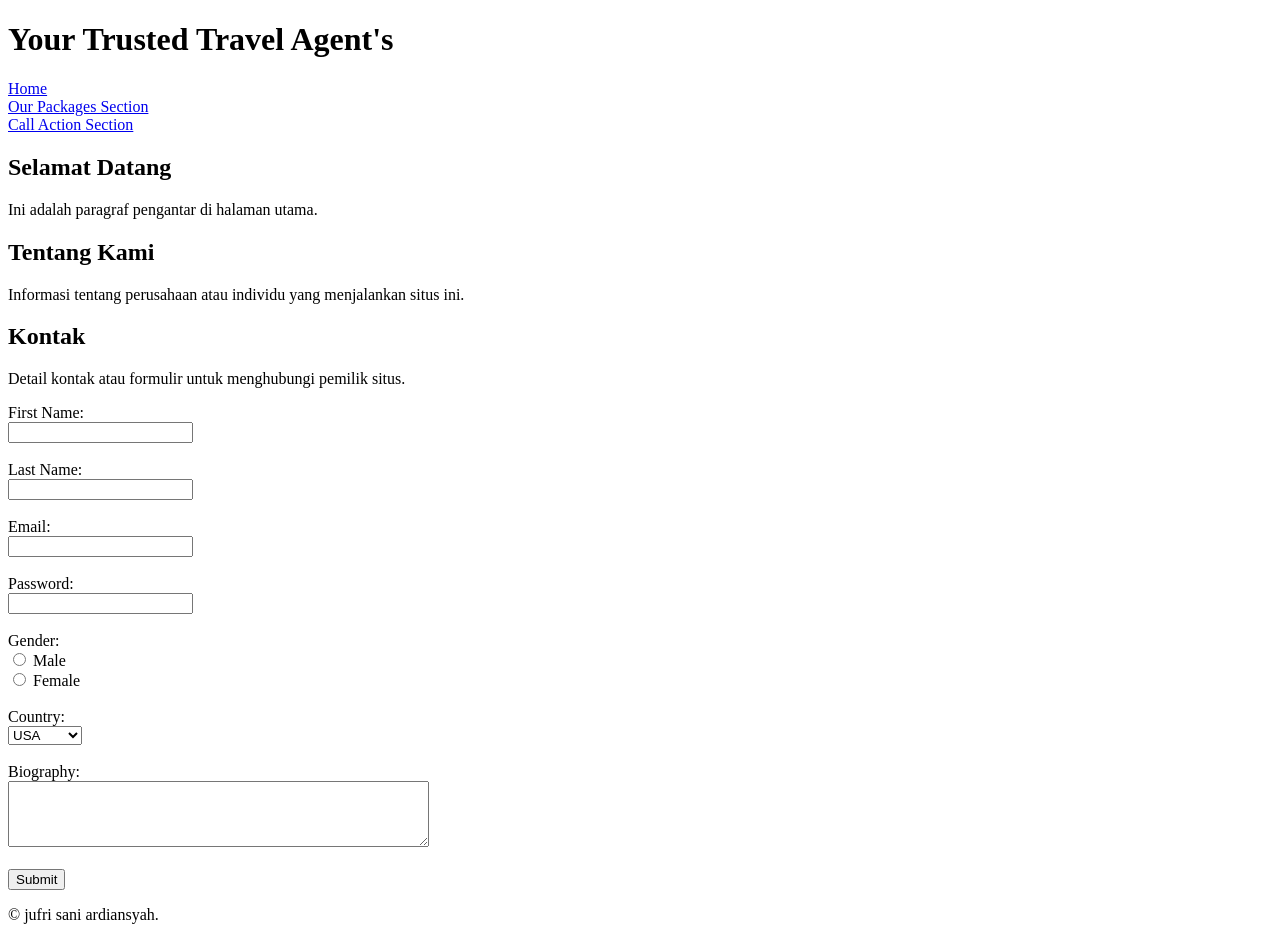
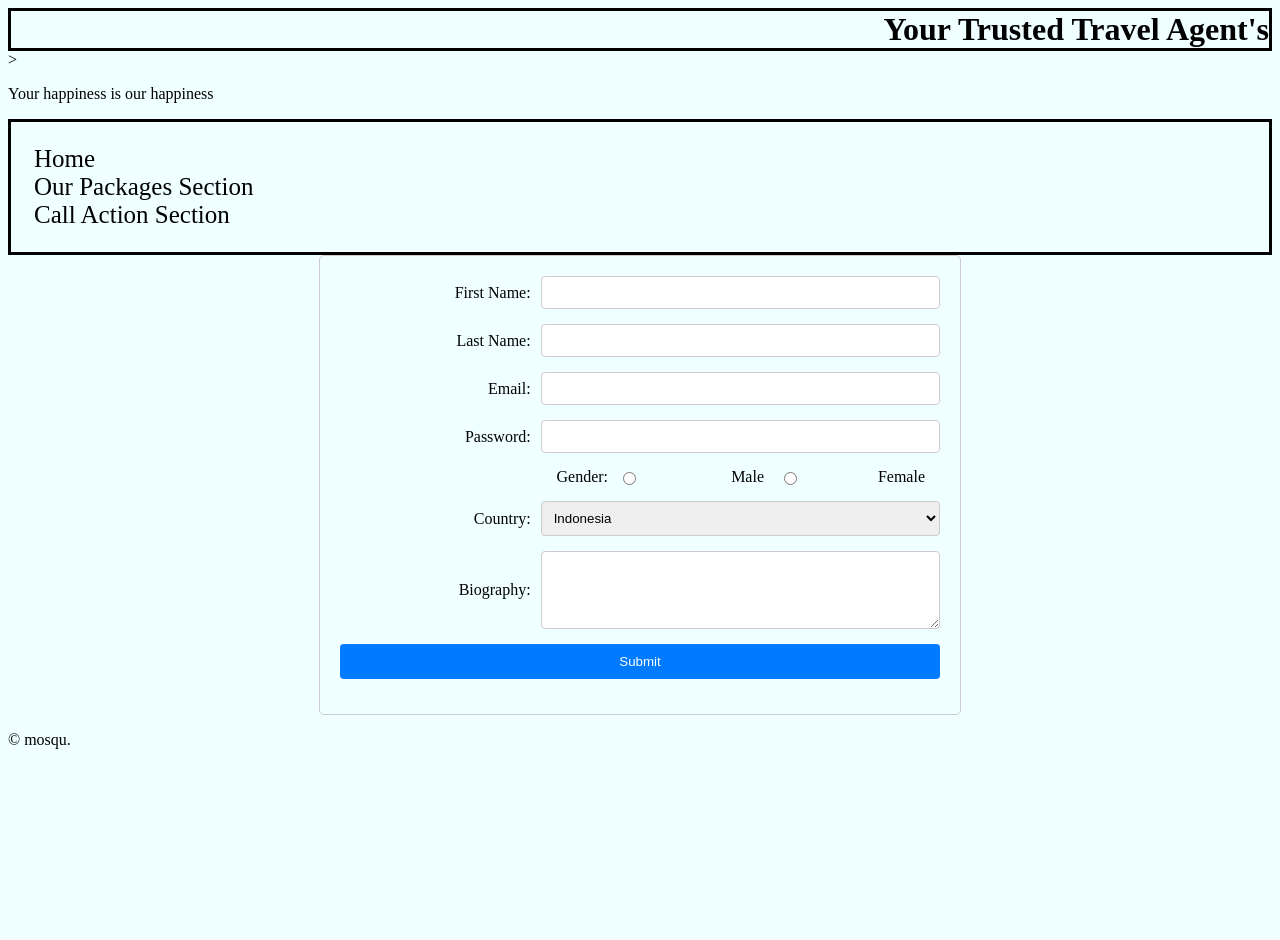
Before and after one commit to revou-fundamental-course/22-jul-24-kiminobouken, a plain HTML site: page index.html in a window 1280 px wide. After the commit the page ends 800 px from the top, so only its background shows below. Drawn offline with Linux system fonts and the light colour scheme.

Commit message:
css + html fixed form

```diff
--- a/index.html
+++ b/index.html
@@ -13,74 +13,78 @@
     <!-- ini header -->
     <header>
         <h1>Your Trusted Travel Agent's </h1>
-
+       <div> ><p> Your happiness is our happiness</p></div>
+    </header>
         <nav class="container">
 
-
-                <div class="main item"><a href="#Home">Home</a></div>
-                <div><a href="#Our Packages Section">Our Packages Section</a></div>
-                <div><a href="#Call Action Section">Call Action Section</a></div>
+                <div  class="main item"  href="#Home">Home </div>
+                <div class="main item"  href="#Our Packages Section">Our Packages Section</div>
+                <div  class="main iten"  href="#Call Action Section">Call Action Section </div>
 
         </nav>
     </header>
     <!-- ini main + article -->
     <main>
-        <article>
-        <section id="home">
-            <h2>Selamat Datang</h2>
-            <p>Ini adalah paragraf pengantar di halaman utama.</p>
-        </section>
+        <article class="main title"
 
-        <section id="about">
-            <h2>Tentang Kami</h2>
-            <p>Informasi tentang perusahaan atau individu yang menjalankan situs ini.</p>
-        </section>
 
-        <section id="contact">
-            <h2>Kontak</h2>
-            <p>Detail kontak atau formulir untuk menghubungi pemilik situs.</p>
-        </section>
     </article>
     </main>
     <!-- ini form -->
 
     <form action="/submit_form" method="post">
-        <label for="fname">First Name:</label><br>
-        <input type="text" id="fname" name="fname" required><br><br>
+        <div class="form-group">
+            <label for="fname">First Name:</label>
+            <input type="text" id="fname" name="fname" required>
+        </div>
 
-        <label for="lname">Last Name:</label><br>
-        <input type="text" id="lname" name="lname" required><br><br>
+        <div class="form-group">
+            <label for="lname">Last Name:</label>
+            <input type="text" id="lname" name="lname" required>
+        </div>
 
-        <label for="email">Email:</label><br>
-        <input type="email" id="email" name="email" required><br><br>
+        <div class="form-group">
+            <label for="email">Email:</label>
+            <input type="email" id="email" name="email" required>
+        </div>
 
-        <label for="password">Password:</label><br>
-        <input type="password" id="password" name="password" required><br><br>
+        <div class="form-group">
+            <label for="password">Password:</label>
+            <input type="password" id="password" name="password" required>
+        </div>
 
-        <label for="gender">Gender:</label><br>
-        <input type="radio" id="male" name="gender" value="male">
-        <label for="male">Male</label><br>
-        <input type="radio" id="female" name="gender" value="female">
-        <label for="female">Female</label><br><br>
+        <div class="form-group">
+            <label for="gender">Gender:</label>
+            <div class="radio-group">
+                <input type="radio" id="male" name="gender" value="male">
+                <label for="male">Male</label>
+                <input type="radio" id="female" name="gender" value="female">
+                <label for="female">Female</label>
+            </div>
+        </div>
 
-        <label for="country">Country:</label><br>
-        <select id="country" name="country">
-            <option value="usa">USA</option>
-            <option value="canada">Canada</option>
-            <option value="australia">Australia</option>
-        </select><br><br>
+        <div class="form-group">
+            <label for="country">Country:</label>
+            <select id="country" name="country">
+                <option value="indonesia">Indonesia</option>
+                <option value="malaysia">Malaysia</option>
+                <option value="australia">Australia</option>
+            </select>
+        </div>
 
-        <label for="bio">Biography:</label><br>
-        <textarea id="bio" name="bio" rows="4" cols="50"></textarea><br><br>
+        <div class="form-group">
+            <label for="bio">Biography:</label>
+            <textarea id="bio" name="bio" rows="4" cols="50"></textarea>
+        </div>
 
-        <input type="submit" value="Submit">
+        <div class="form-group">
+            <input type="submit" value="Submit">
+        </div>
     </form>
-
-
 
     <!-- ini footer -->
     <footer>
-        <p>&copy; jufri sani  ardiansyah.</p>
+        <p>&copy; mosqu.</p>
     </footer>
     <!--ini file javascript -->
     <script src="scripts.js"></script> <!-- Hubungkan ke file JavaScript -->
--- a/style.css
+++ b/style.css
@@ -1,6 +1,77 @@
-div { color-background: red; }
+
+body{
+    background-color: azure;
+}
+
+h1{
+    display: flex;
+  border: solid;
+  margin: 0px;
+  justify-content: right;
+}
+.container {
+    font-size: 25px;
+  padding: 23px;
+  border: solid;
+}
+
+.form validasi{
+    display: flex;
+  justify-content: right;
+}
 
 
-@media only screen and {max: width 480px;;
+form {
+    max-width: 600px;
+    margin: 0 auto;
+    padding: 20px;
+    border: 1px solid #ccc;
+    border-radius: 5px;
+}
 
+.form-group {
+    display: flex;
+    align-items: center;
+    margin-bottom: 15px;
 }
+
+.form-group label {
+    flex: 1;
+    min-width: 120px;
+    margin-right: 10px;
+    text-align: right;
+}
+
+.form-group input,
+.form-group select,
+.form-group textarea {
+    flex: 2;
+    padding: 8px;
+    border: 1px solid #ccc;
+    border-radius: 4px;
+}
+
+.radio-group {
+    display: flex;
+    align-items: center;
+}
+
+.radio-group label {
+    margin-left: 5px;
+    margin-right: 15px;
+}
+
+input[type="submit"] {
+    display: block;
+    width: 100%;
+    padding: 10px;
+    border: none;
+    background-color: #007bff;
+    color: white;
+    border-radius: 4px;
+    cursor: pointer;
+}
+
+input[type="submit"]:hover {
+    background-color: #0056b3;
+}
```
